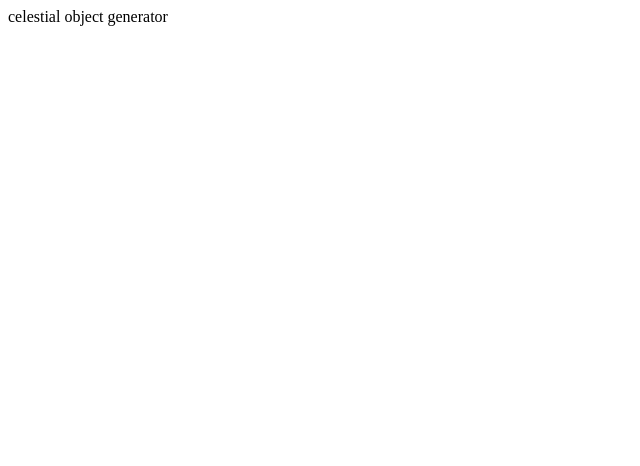
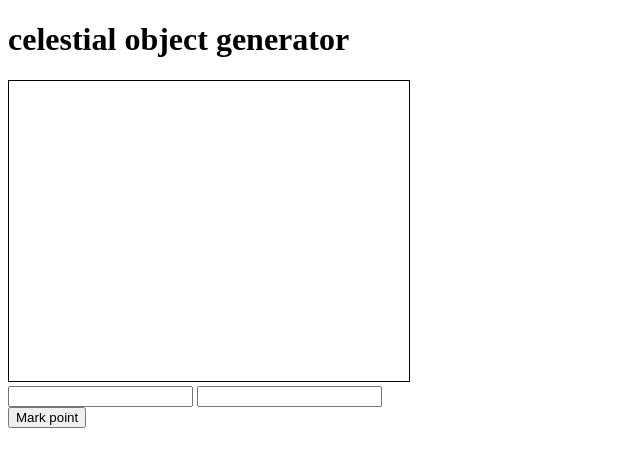
Before and after one commit to mingi-sid/mingi-sid.github.io, a plain HTML site: page celestial-object-generator/index.html in a window 1280 px wide. Shown: the whole page, without its empty margins (0-640 px from the left). Drawn offline with Linux system fonts and the light colour scheme.

Commit message:
Implement basic template for canvas and form

```diff
--- a/celestial-object-generator/index.html
+++ b/celestial-object-generator/index.html
@@ -1 +1,22 @@
-celestial object generator
+<!DOCTYPE html>
+<html>
+<body>
+<h1>celestial object generator</h1>
+
+<canvas id="myCanvas" width=400 height="300" style="border:1px solid #000;">
+</canvas>
+
+<form id="pointx">
+  <div class="form-group">
+    <input type="text" name="myMessagex" id="myMessagex"/>
+    <input type="text" name="myMessagey" id="myMessagey"/>
+  </div>
+</form>
+
+<button onclick="markPoint()">
+  Mark point
+</button>
+
+<script type="text/javascript" src="script.js"></script>
+</body>
+</html>
--- /dev/null
+++ b/celestial-object-generator/script.js
@@ -0,0 +1,8 @@
+function markPoint() {
+  var x = Number(document.forms["pointx"]["myMessagex"].value);
+  var y = Number(document.forms["pointx"]["myMessagey"].value);
+
+  var canv = document.getElementById("myCanvas");
+  var ctx = canv.getContext("2d");
+  ctx.fillRect(x,y,1,1);
+}
```
